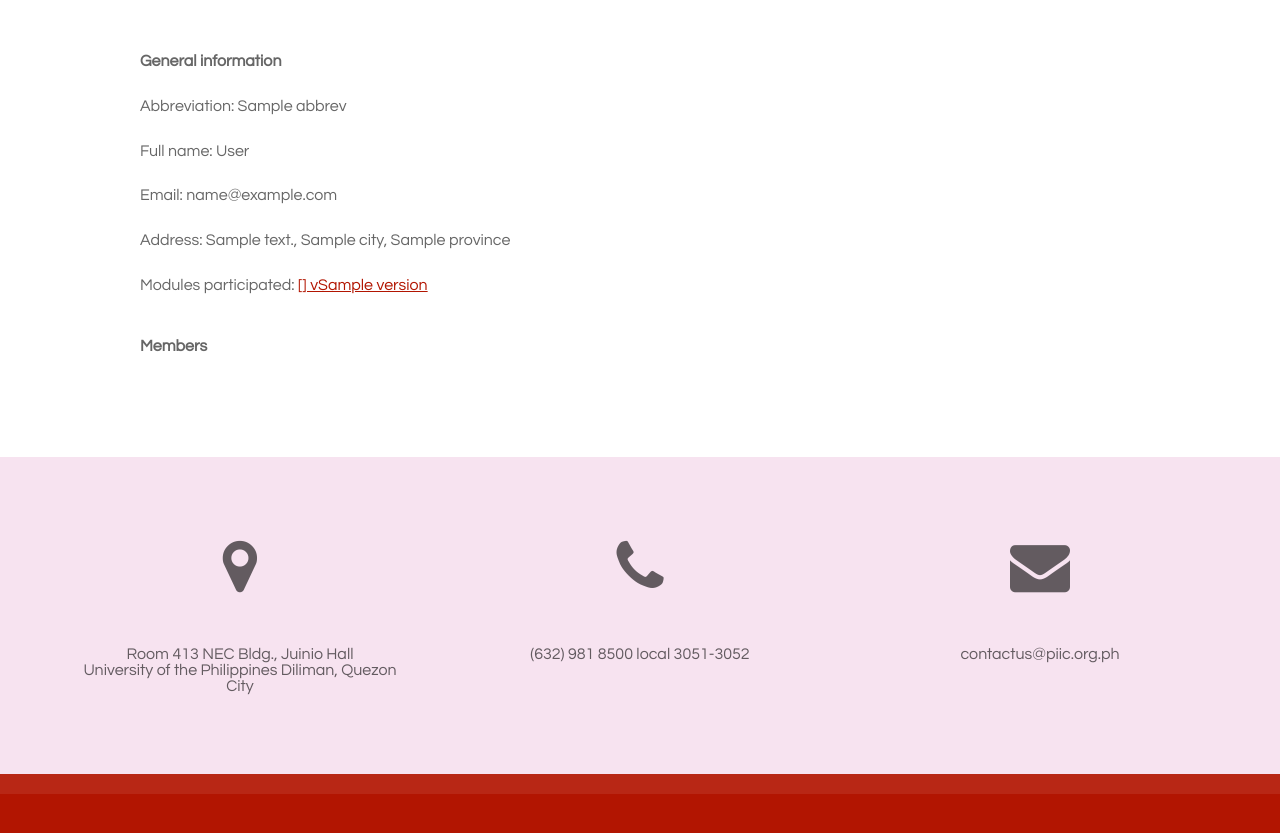
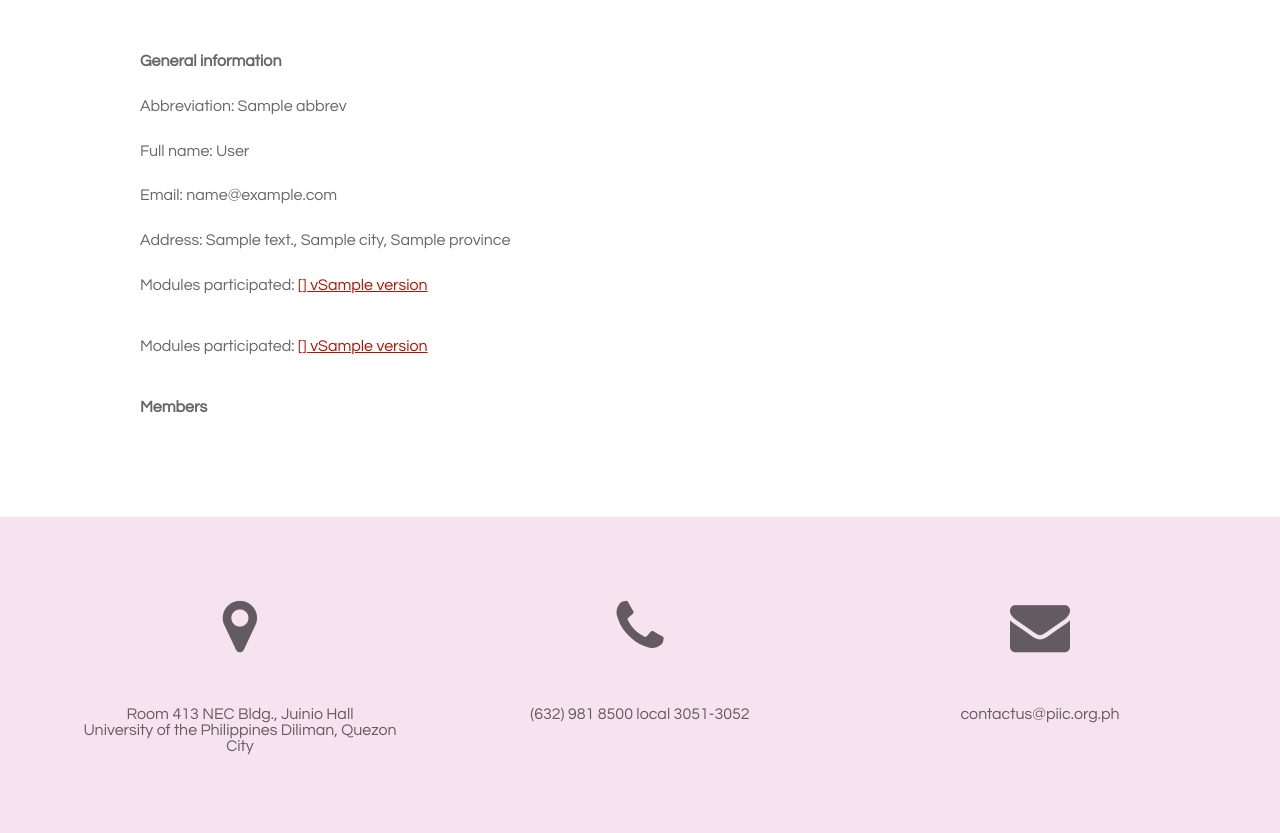
Before and after one commit to pwnator/piic-db, a Django app: template templates/plotter/institution.html in a window 1280 px wide. Shown: the part 361-1194 px from the top of the page. Run offline with Django 3.2, Linux system fonts and the light colour scheme; the template is opened without the code that fills it: most values are stand-ins (such as "Sample title", 1, 10 or a date in 2020).

Commit message:
modified:   plotter/views.py 	modified:   templates/plotter/institution.html

```diff
--- a/plotter/views.py
+++ b/plotter/views.py
@@ -512,7 +512,7 @@
 	if request.user.username == 'dost':
 		return render(request, 'plotter/institution.html', {'results' : results, 'restricted' : True})
 	else:
-		return render(request, 'plotter/institution.html', {'results' : results})
+		return render(request, 'plotter/institution.html', {'results' : results, 'modules' : Module.objects.filter(pk__in=Training.objects.filter(trainee__in=Participant.objects.filter(instn=Institution.objects.get(pk=instn_id))).values('module_id').distinct()).order_by('topic')})
 
 @login_required
 def instn_related(request, instn_id):
--- a/templates/plotter/institution.html
+++ b/templates/plotter/institution.html
@@ -52,6 +52,7 @@
 			<p>{% if results.0.email %}Email: {{ results.0.email }}{% endif %}</p>
 			<p>{% if results.0.address %}Address: {{ results.0.address }}{% if results.0.city %}, {{ results.0.city }}{% if results.0.province %}, {{ results.0.province }}{% endif %}{% endif %}{% endif %}</p>
 			<p>{% if results.0.topic %}Modules participated: {% for r in results %}<a href="../../module/{{ r.mod_id }}">{{ r.topic }} v{{ r.version }}</a> {% endfor %}{% endif %}</p></br>
+			<p>{% if modules %}Modules participated: {% for m in modules %}<a href="../../module/{{ m.pk }}">{{ m.topic }} v{{ m.version }}</a> {% endfor %}{% endif %}</p></br>
 			<div id="g_{{ results.0.id }}"><p><b>Members</b></p><center><table id="t_{{ results.0.id }}"></table></center</div>
 		{% endif %}
 	</div>
```
